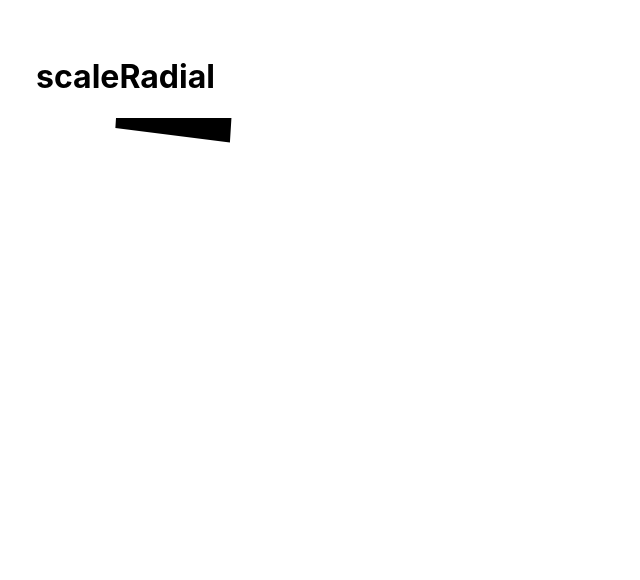
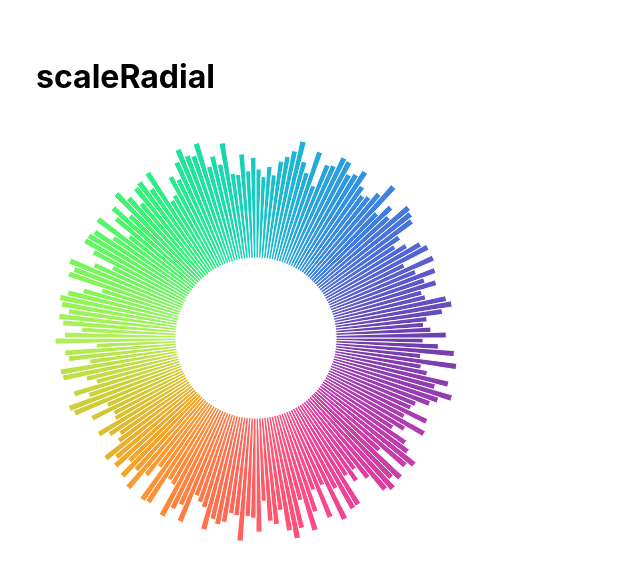
Before and after one commit to seogi1004/d3scale-play, a React (Create React App) app: page / in a window 1280 px wide. Shown: the top 580 px of the page, without its empty margins (0-640 px from the left). Built offline with nearby package versions, Linux system fonts and the light colour scheme.

Commit message:
샘플 추가 #radial 2

```diff
--- a/src/scale/Radial.tsx
+++ b/src/scale/Radial.tsx
@@ -1,12 +1,14 @@
-import { scaleRadial, scaleBand } from 'd3-scale';
-import type { Pair } from '../types';
+import { scaleRadial, scaleBand, scaleSequential } from 'd3-scale';
+import { interpolateRainbow } from 'd3-scale-chromatic';
 
 const margin = { top: 10, right: 10, bottom: 10, left: 10 };
 const width = 460 - margin.left - margin.right;
 const height = 460 - margin.top - margin.bottom;
 const innerRadius = 80;
 const outerRadius = Math.min(width, height) / 2;
-const data = Array(50)
+const transform = `translate(${width / 2} ${height / 2})`;
+
+const data = Array(200)
   .fill({
     name: '',
     value: 0,
@@ -14,9 +16,28 @@ const data = Array(50)
   .map((row, index) => {
     return {
       name: `name_${index}`,
-      value: Math.floor(Math.random() * 500) + 100,
+      value: Math.floor(Math.random() * outerRadius),
     };
   });
+
+export function getPoints(
+  startAngle: number,
+  endAngle: number,
+  innerRadius: number,
+  outerRadius: number,
+) {
+  const sumRadius = innerRadius + outerRadius;
+  const x1 = Math.cos(startAngle) * innerRadius;
+  const y1 = Math.sin(startAngle) * innerRadius;
+  const x2 = Math.cos(endAngle) * innerRadius;
+  const y2 = Math.sin(endAngle) * innerRadius;
+  const x3 = Math.cos(endAngle) * sumRadius;
+  const y3 = Math.sin(endAngle) * sumRadius;
+  const x4 = Math.cos(startAngle) * sumRadius;
+  const y4 = Math.sin(startAngle) * sumRadius;
+
+  return `${x1},${y1} ${x2},${y2} ${x3},${y3} ${x4},${y4} `;
+}
 
 export default function Scale() {
   const x = scaleBand()
@@ -24,36 +45,40 @@ export default function Scale() {
     .align(0)
     .domain(data.map((row) => row.name));
   const y = scaleRadial().range([innerRadius, outerRadius]).domain([0, 1000]);
+  const z = scaleSequential()
+    .domain([0, 2 * Math.PI])
+    .interpolator(interpolateRainbow);
 
   const newData = data.map((row) => {
     const angle = x(row.name) || 0;
-
     return {
       startAngle: angle,
       endAngle: angle + x.bandwidth(),
       outerRadius: y(row.value),
+      color: z(angle),
     };
   });
-
-  console.log(newData[0]);
-
-  const outerRadius2 = innerRadius + newData[0].outerRadius;
-  const x1 = Math.cos(newData[0].startAngle) * innerRadius;
-  const y1 = Math.sin(newData[0].startAngle) * innerRadius;
-  const x2 = Math.cos(newData[0].endAngle) * innerRadius;
-  const y2 = Math.sin(newData[0].endAngle) * innerRadius;
-  const x3 = Math.cos(newData[0].endAngle) * outerRadius2;
-  const y3 = Math.sin(newData[0].endAngle) * outerRadius2;
-  const x4 = Math.cos(newData[0].startAngle) * outerRadius2;
-  const y4 = Math.sin(newData[0].startAngle) * outerRadius2;
-
-  const points = `${x1},${y1} ${x2},${y2} ${x3},${y3} ${x4},${y4} `;
 
   return (
     <div className="scale">
       <h1>scaleRadial</h1>
       <svg width={width} height={height} xmlns="http://www.w3.org/2000/svg">
-        <polygon points={points} />
+        {newData.map((data, index) => {
+          return (
+            <polygon
+              key={index}
+              points={getPoints(
+                data.startAngle,
+                data.endAngle,
+                innerRadius,
+                data.outerRadius,
+              )}
+              transform={transform}
+              fill={data.color}
+              stroke="#fff"
+            />
+          );
+        })}
       </svg>
     </div>
   );
```
